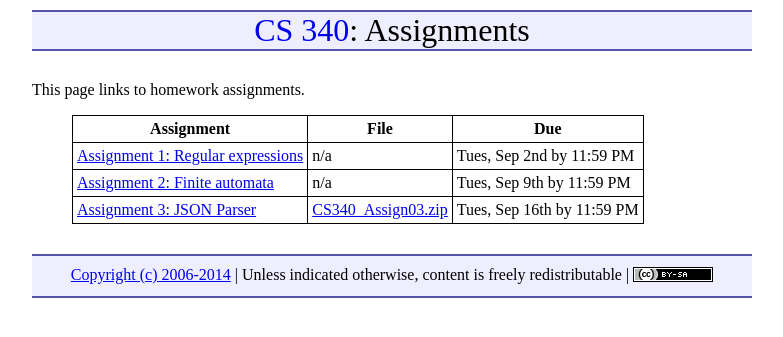
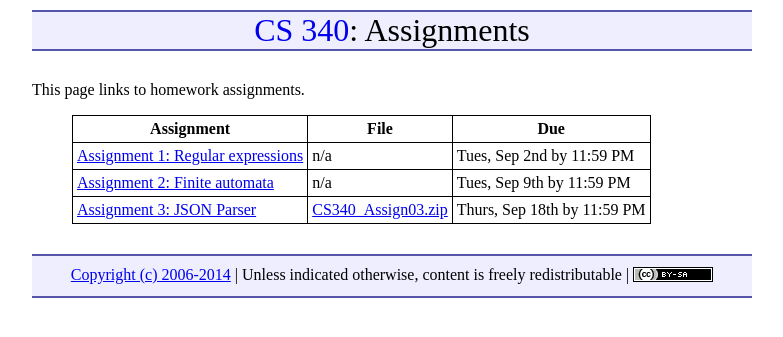
Before and after one commit to ycpcs/cs340-fall2014, a Jekyll site: the page built from assign/index.md, in a window 1280 px wide. Shown: the top 337 px of the page, without its empty margins (248-1031 px from the left). Built offline with Jekyll 4.4.1, drawn with Linux system fonts in a browser that asks for light colours; nearby versions of some CDN libraries; Markdown is read by kramdown in place of the engine named in the settings.

Commit message:
change due date for assign 3

```diff
--- a/assign/index.md
+++ b/assign/index.md
@@ -9,4 +9,4 @@ This page links to homework assignments.
 > ---------- | ---- | ---
 > [Assignment 1: Regular expressions](assign01.html) | n/a | Tues, Sep 2nd by 11:59 PM
 > [Assignment 2: Finite automata](assign02.html) | n/a | Tues, Sep 9th by 11:59 PM
-> [Assignment 3: JSON Parser](assign03.html) | [CS340\_Assign03.zip](CS340_Assign03.zip) | Tues, Sep 16th by 11:59 PM
+> [Assignment 3: JSON Parser](assign03.html) | [CS340\_Assign03.zip](CS340_Assign03.zip) | Thurs, Sep 18th by 11:59 PM
```
Also changed, not shown: assign/assign03.md (+1 -1 lines), index.md (+1 -0 lines).
